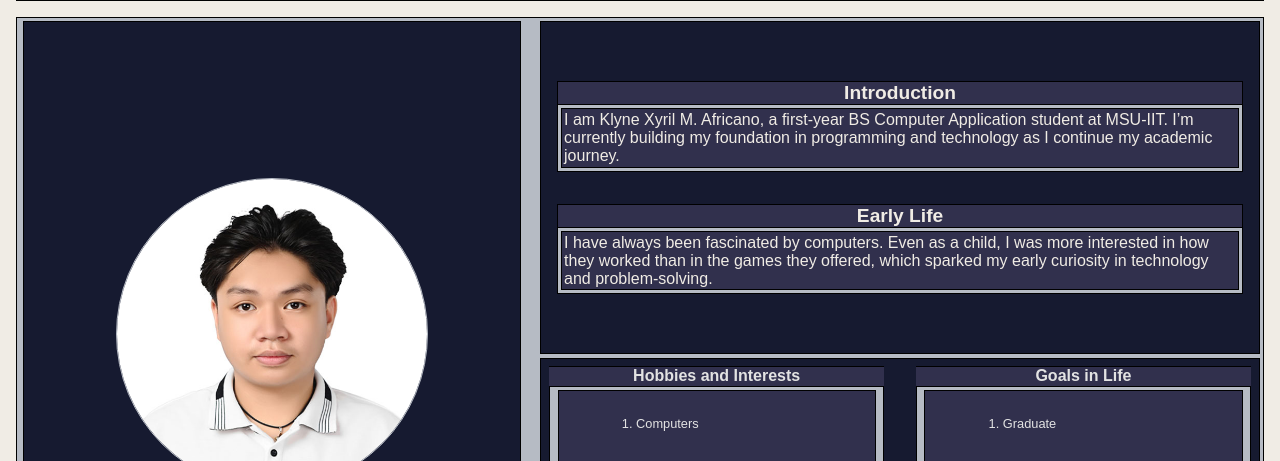
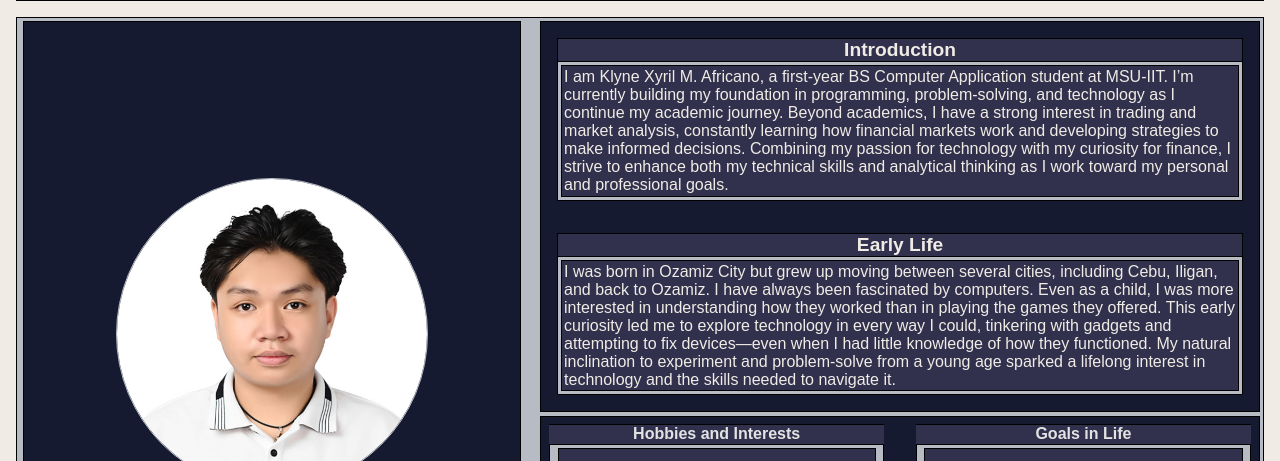
Before and after one commit to iiTzXyZ11/Laboratory-Activity-5, a plain HTML site: page index.html in a window 1280 px wide. Shown: the part 73-534 px from the top of the page. Drawn offline with Linux system fonts and the light colour scheme.

Commit message:
first commit

```diff
--- a/index.html
+++ b/index.html
@@ -30,11 +30,11 @@
             <div class="box2">
                 <div class="introduction">
                     <h1>Introduction</h1>
-                    <p>I am Klyne Xyril M. Africano, a first-year BS Computer Application student at MSU-IIT. I’m currently building my foundation in programming and technology as I continue my academic journey.</p>
+                    <p>I am Klyne Xyril M. Africano, a first-year BS Computer Application student at MSU-IIT. I’m currently building my foundation in programming, problem-solving, and technology as I continue my academic journey. Beyond academics, I have a strong interest in trading and market analysis, constantly learning how financial markets work and developing strategies to make informed decisions. Combining my passion for technology with my curiosity for finance, I strive to enhance both my technical skills and analytical thinking as I work toward my personal and professional goals.</p>
                 </div>
                 <div class="early_life">
                     <h1>Early Life</h1>
-                    <p>I have always been fascinated by computers. Even as a child, I was more interested in how they worked than in the games they offered, which sparked my early curiosity in technology and problem-solving.</p></div>
+                    <p>I was born in Ozamiz City but grew up moving between several cities, including Cebu, Iligan, and back to Ozamiz. I have always been fascinated by computers. Even as a child, I was more interested in understanding how they worked than in playing the games they offered. This early curiosity led me to explore technology in every way I could, tinkering with gadgets and attempting to fix devices—even when I had little knowledge of how they functioned. My natural inclination to experiment and problem-solve from a young age sparked a lifelong interest in technology and the skills needed to navigate it.</p></div>
             </div>
 
             <!--Box-->
--- a/style.css
+++ b/style.css
@@ -84,7 +84,7 @@ container{
 
 .box2{
     display:flex;
-    flex-direction: row;
+    flex-direction: column;
     padding:0rem;
     margin:0;
 }
```
